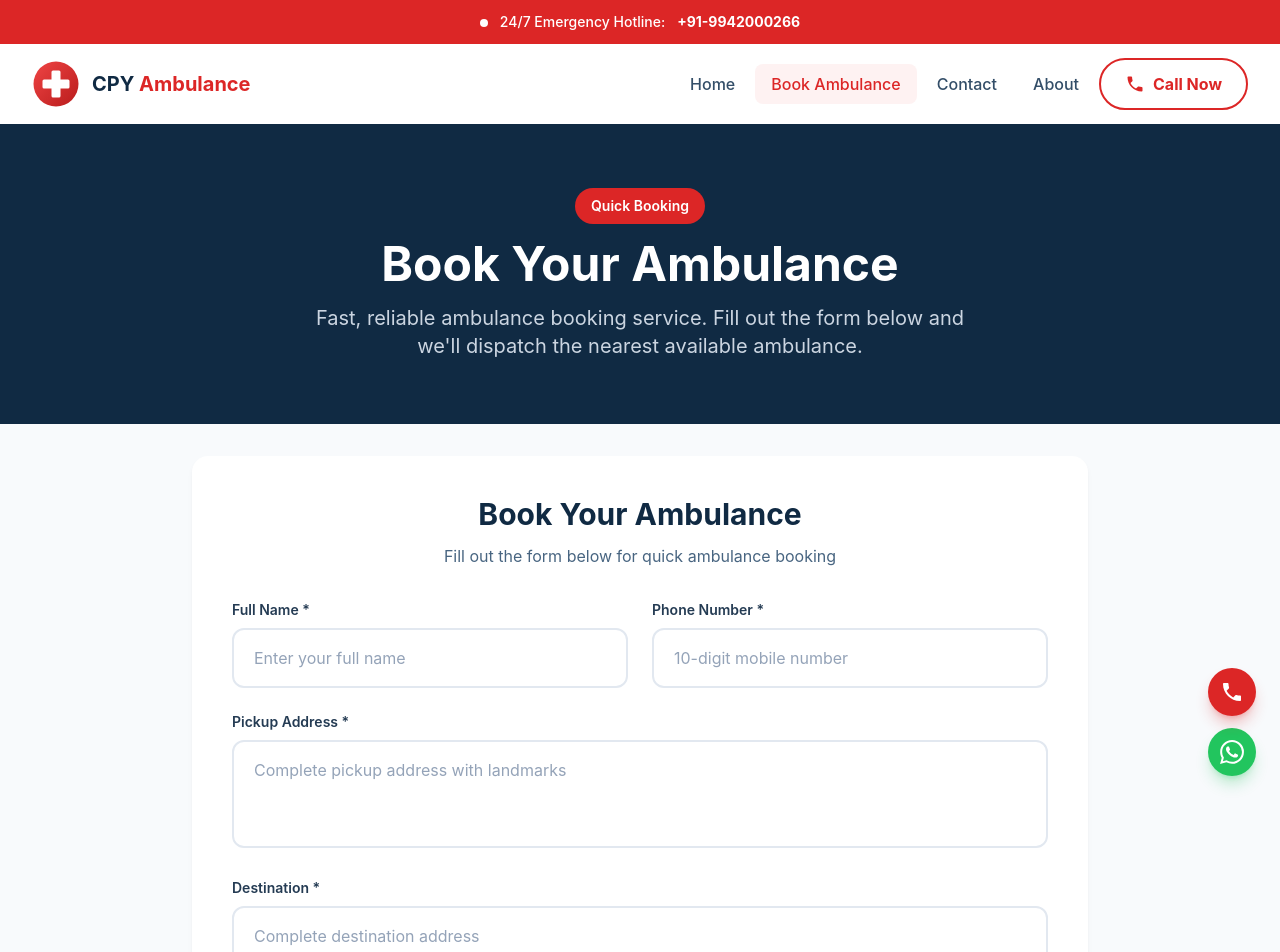
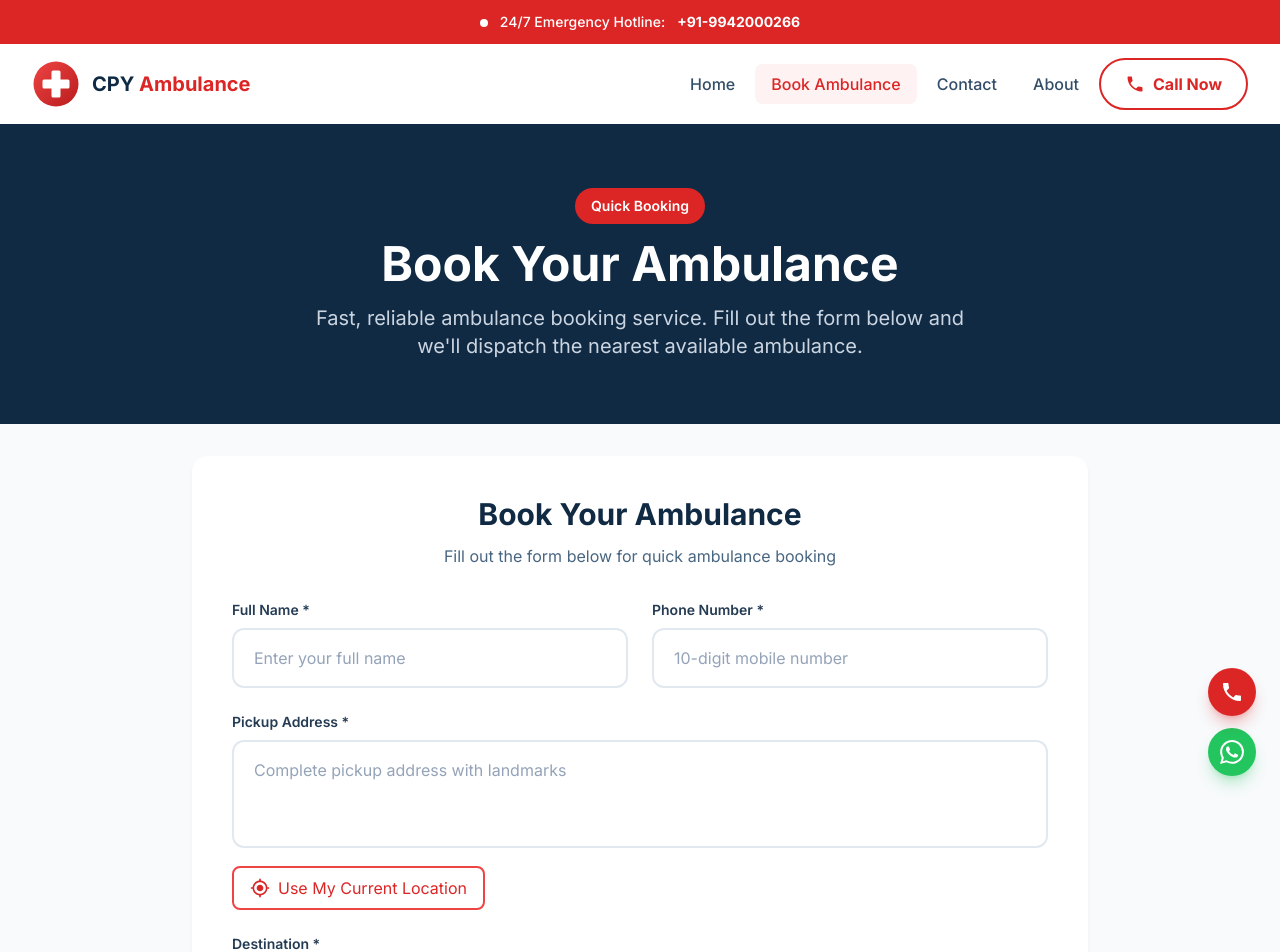
Before and after one commit to amcchq/cpyambulance, a React (Vite) app: page /book in a window 1280 px wide. Shown: the top 952 px of the page. Built offline with nearby package versions, Linux system fonts and the light colour scheme.

Commit message:
Add GPS location tracking with reverse geocoding and Google Maps link

```diff
--- a/src/components/BookingForm.jsx
+++ b/src/components/BookingForm.jsx
@@ -16,6 +16,102 @@ const BookingForm = () => {
   const [errors, setErrors] = useState({});
   const [isSubmitted, setIsSubmitted] = useState(false);
   const [isSubmitting, setIsSubmitting] = useState(false);
+
+  // Location tracking state
+  const [location, setLocation] = useState(null);
+  const [locationLoading, setLocationLoading] = useState(false);
+  const [locationError, setLocationError] = useState('');
+
+  // Get user's current location with reverse geocoding
+  const getCurrentLocation = () => {
+    if (!navigator.geolocation) {
+      setLocationError('Geolocation is not supported by your browser');
+      return;
+    }
+
+    setLocationLoading(true);
+    setLocationError('');
+
+    navigator.geolocation.getCurrentPosition(
+      async (position) => {
+        const { latitude, longitude } = position.coords;
+        setLocation({ latitude, longitude });
+
+        // Google Maps link for exact pinpoint
+        const mapsLink = `https://maps.google.com/?q=${latitude},${longitude}`;
+
+        try {
+          // Use OpenStreetMap Nominatim for reverse geocoding (free, no API key needed)
+          const response = await fetch(
+            `https://nominatim.openstreetmap.org/reverse?format=json&lat=${latitude}&lon=${longitude}&addressdetails=1&zoom=18`,
+            {
+              headers: {
+                'Accept-Language': 'en'
+              }
+            }
+          );
+          const data = await response.json();
+
+          if (data && data.address) {
+            const addr = data.address;
+            // Build readable address with all available details
+            const parts = [];
+            if (addr.house_number) parts.push(addr.house_number);
+            if (addr.road || addr.street) parts.push(addr.road || addr.street);
+            if (addr.neighbourhood) parts.push(addr.neighbourhood);
+            if (addr.suburb) parts.push(addr.suburb);
+            if (addr.city || addr.town || addr.village) parts.push(addr.city || addr.town || addr.village);
+            if (addr.county || addr.state_district) parts.push(addr.county || addr.state_district);
+            if (addr.state) parts.push(addr.state);
+            if (addr.postcode) parts.push(`PIN: ${addr.postcode}`);
+            if (addr.country) parts.push(addr.country);
+
+            const fullAddress = parts.length > 0 ? parts.join(', ') : data.display_name;
+
+            setFormData(prev => ({
+              ...prev,
+              pickupAddress: `${fullAddress}\n\n📍 Exact Location: ${mapsLink}`
+            }));
+          } else {
+            // Fallback with Maps link
+            setFormData(prev => ({
+              ...prev,
+              pickupAddress: `📍 Exact Location: ${mapsLink}`
+            }));
+          }
+        } catch {
+          // Fallback with Maps link if API fails
+          setFormData(prev => ({
+            ...prev,
+            pickupAddress: `📍 Exact Location: ${mapsLink}`
+          }));
+        }
+
+        setLocationLoading(false);
+      },
+      (error) => {
+        setLocationLoading(false);
+        switch (error.code) {
+          case error.PERMISSION_DENIED:
+            setLocationError('Location permission denied. Please allow location access.');
+            break;
+          case error.POSITION_UNAVAILABLE:
+            setLocationError('Location information is unavailable.');
+            break;
+          case error.TIMEOUT:
+            setLocationError('Location request timed out.');
+            break;
+          default:
+            setLocationError('Failed to get location.');
+        }
+      },
+      {
+        enableHighAccuracy: true,
+        timeout: 15000,
+        maximumAge: 0
+      }
+    );
+  };
 
   const handleChange = (e) => {
     const { name, value } = e.target;
@@ -60,6 +156,11 @@ const BookingForm = () => {
     try {
       await submitBooking(formData);
 
+      // Build location link if available
+      const locationLink = location
+        ? `\n📍 GPS Location: https://maps.google.com/?q=${location.latitude},${location.longitude}`
+        : '';
+
       const message = `Hi, I would like to book an ambulance:
 
 Name: ${formData.name}
@@ -69,7 +170,7 @@ Destination: ${formData.destination}
 Condition: ${formData.patientCondition}
 Type: ${formData.ambulanceType}
 Time: ${formData.pickupTime}
-Notes: ${formData.notes}
+Notes: ${formData.notes}${locationLink}
 
 Please confirm my booking.`;
 
@@ -193,6 +294,47 @@ Please confirm my booking.`;
             placeholder="Complete pickup address with landmarks"
           />
           {errors.pickupAddress && <p className="text-primary-600 text-sm mt-2">{errors.pickupAddress}</p>}
+
+          {/* Use My Current Location Button */}
+          <button
+            type="button"
+            onClick={getCurrentLocation}
+            disabled={locationLoading}
+            className={`mt-3 flex items-center gap-2 px-4 py-2 rounded-lg border-2 transition-all duration-300 ${location
+              ? 'bg-green-50 border-green-500 text-green-700'
+              : 'bg-white border-primary-500 text-primary-600 hover:bg-primary-50'
+              } ${locationLoading ? 'opacity-70 cursor-not-allowed' : ''}`}
+          >
+            {locationLoading ? (
+              <>
+                <svg className="animate-spin w-5 h-5" fill="none" viewBox="0 0 24 24">
+                  <circle className="opacity-25" cx="12" cy="12" r="10" stroke="currentColor" strokeWidth="4"></circle>
+                  <path className="opacity-75" fill="currentColor" d="M4 12a8 8 0 018-8V0C5.373 0 0 5.373 0 12h4zm2 5.291A7.962 7.962 0 014 12H0c0 3.042 1.135 5.824 3 7.938l3-2.647z"></path>
+                </svg>
+                Getting Location...
+              </>
+            ) : location ? (
+              <>
+                <svg className="w-5 h-5" fill="currentColor" viewBox="0 0 24 24">
+                  <path d="M9 16.17L4.83 12l-1.42 1.41L9 19 21 7l-1.41-1.41z" />
+                </svg>
+                Location Captured
+              </>
+            ) : (
+              <>
+                <svg className="w-5 h-5" fill="currentColor" viewBox="0 0 24 24">
+                  <path d="M12 8c-2.21 0-4 1.79-4 4s1.79 4 4 4 4-1.79 4-4-1.79-4-4-4zm8.94 3c-.46-4.17-3.77-7.48-7.94-7.94V1h-2v2.06C6.83 3.52 3.52 6.83 3.06 11H1v2h2.06c.46 4.17 3.77 7.48 7.94 7.94V23h2v-2.06c4.17-.46 7.48-3.77 7.94-7.94H23v-2h-2.06zM12 19c-3.87 0-7-3.13-7-7s3.13-7 7-7 7 3.13 7 7-3.13 7-7 7z" />
+                </svg>
+                Use My Current Location
+              </>
+            )}
+          </button>
+          {locationError && <p className="text-primary-600 text-sm mt-2">{locationError}</p>}
+          {location && (
+            <p className="text-green-600 text-sm mt-2">
+              ✓ Location saved! Will be shared with booking details.
+            </p>
+          )}
         </div>
 
         {/* Destination */}
--- a/src/index.css
+++ b/src/index.css
@@ -1,8 +1,8 @@
+@import url('https://fonts.googleapis.com/css2?family=Inter:wght@400;500;600;700;800;900&display=swap');
+
 @tailwind base;
 @tailwind components;
 @tailwind utilities;
-
-@import url('https://fonts.googleapis.com/css2?family=Inter:wght@400;500;600;700;800;900&display=swap');
 
 @layer base {
   html {
```
